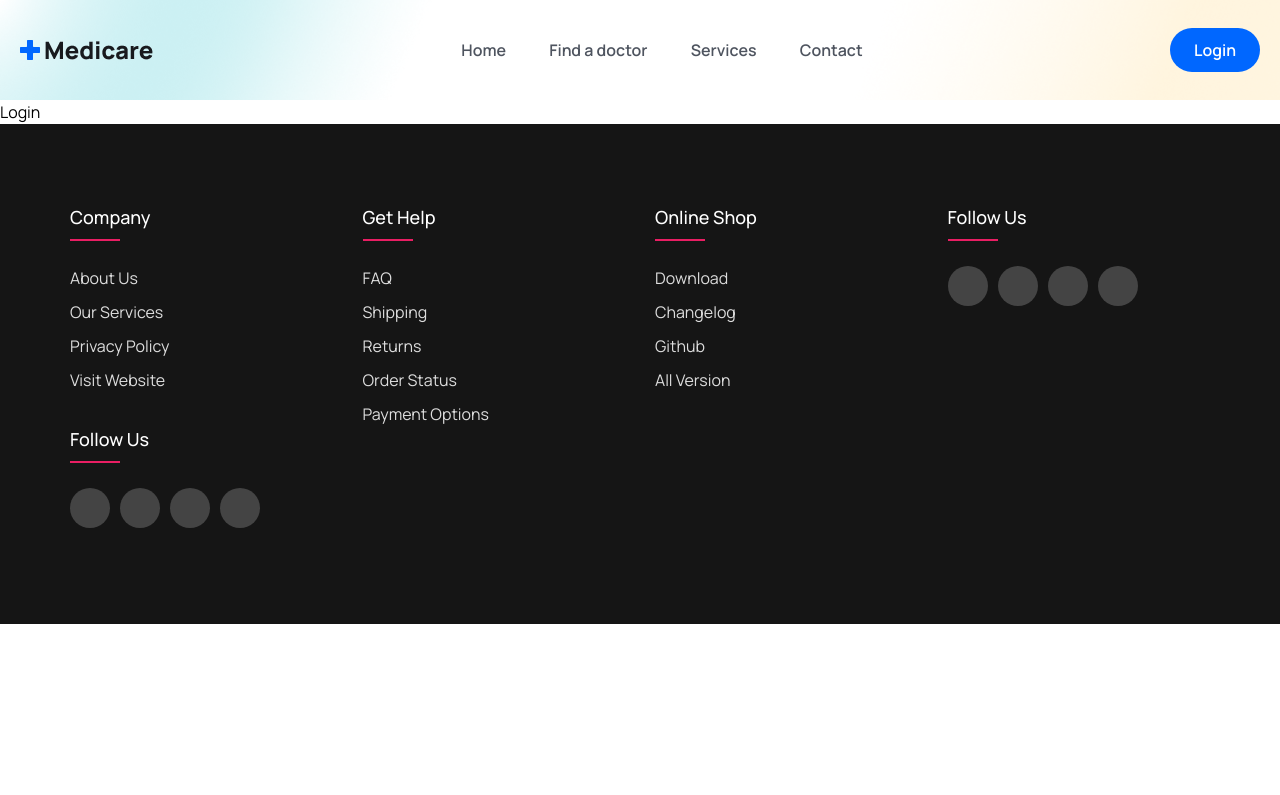
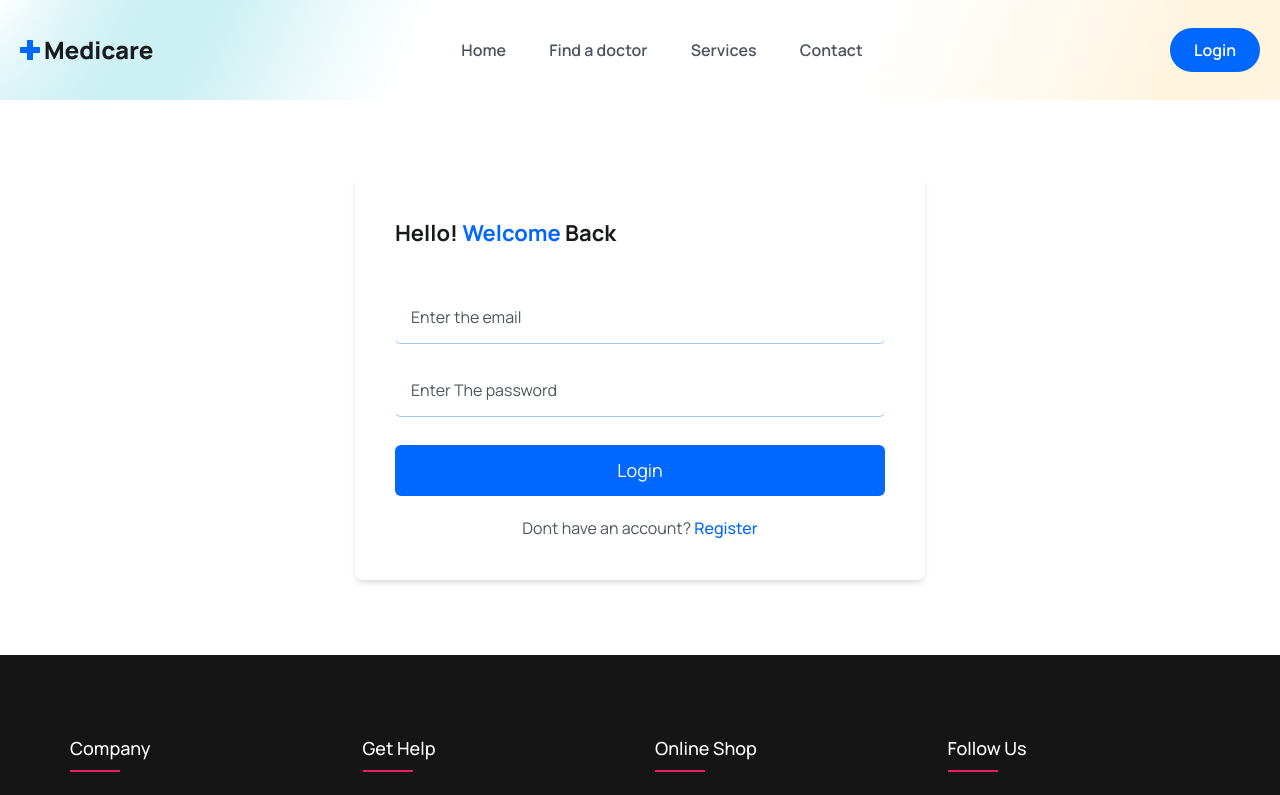
Before and after one commit to SalmanMohammed2001/Docker_Appointement_Frontend, a React (Vite) app: page /Login in a window 1280 px wide. Shown: the top 795 px of the page. Built offline with nearby package versions, Linux system fonts and the light colour scheme.

Commit message:
implementation  login page

```diff
--- a/src/pages/Login.tsx
+++ b/src/pages/Login.tsx
@@ -1,9 +1,64 @@
+import {useState} from "react";
+import {Link} from "react-router-dom";
 
 const Login = () => {
+
+    const [formData, setFormData] = useState({
+        email:'',
+        password:'',
+    });
+
+    const handleInputChange = (e: React.ChangeEvent<HTMLInputElement>) => {
+        setFormData({...formData, [e.target.name]: e.target.value});
+
+    }
         return(
-            <div>
-                Login
-            </div>
+            <section>
+                <div className={" w-full max-w-[570px] mx-auto  rounded-md shadow-md md:p-10 "}>
+                    <h1 className={"text-headingColor font-bold leading-9 text-[22px] mb-10"}>Hello! <span
+                        className={"text-primaryColor"}>Welcome</span> Back </h1>
+
+
+                    <form action="">
+                        <div className={"mb-5"}>
+                            <input type="email" placeholder={"Enter the email"} name={"email"} value={formData.email}
+                                   onChange={handleInputChange}
+                                   className={"w-full px-4 py-3 border-b border-solid border-[#0066ff61] focus:outline-none focus:border-b-primaryColor text-[16px] leading-7 text-headingColor placeholder:text-textColor rounded-md cursor-pointer"}
+                            />
+
+                        </div>
+                        <div className={"mb-5"}>
+                            <input type="email"
+                                   placeholder={"Enter The password"}
+                                   name={"password"}
+                                   className={"w-full px-4 py-3 border-b border-solid border-[#0066ff61] focus:outline-none focus:border-b-primaryColor text-[16px] leading-7 text-headingColor placeholder:text-textColor rounded-md cursor-pointer"}
+                                   value={formData.password}
+                                   onChange={handleInputChange}
+                                   required
+
+                            />
+
+
+                        </div>
+
+                        <div className={"mt-7"}>
+                            <button type={"submit"}
+                                    className={"w-full  text-[18px] py-3 px-5 bg-primaryColor text-white rounded-md"}>Login
+                            </button>
+                        </div>
+
+                        <div>
+                            <p className={"mt-5 text-center text-textColor cursor-pointer"}>
+                                Dont have an account? <Link to={"/register"}
+                                                            className={"text-primaryColor font-medium"}> Register</Link>
+                            </p>
+                        </div>
+                    </form>
+
+                </div>
+
+
+            </section>
         )
 }
 export default Login;
```
